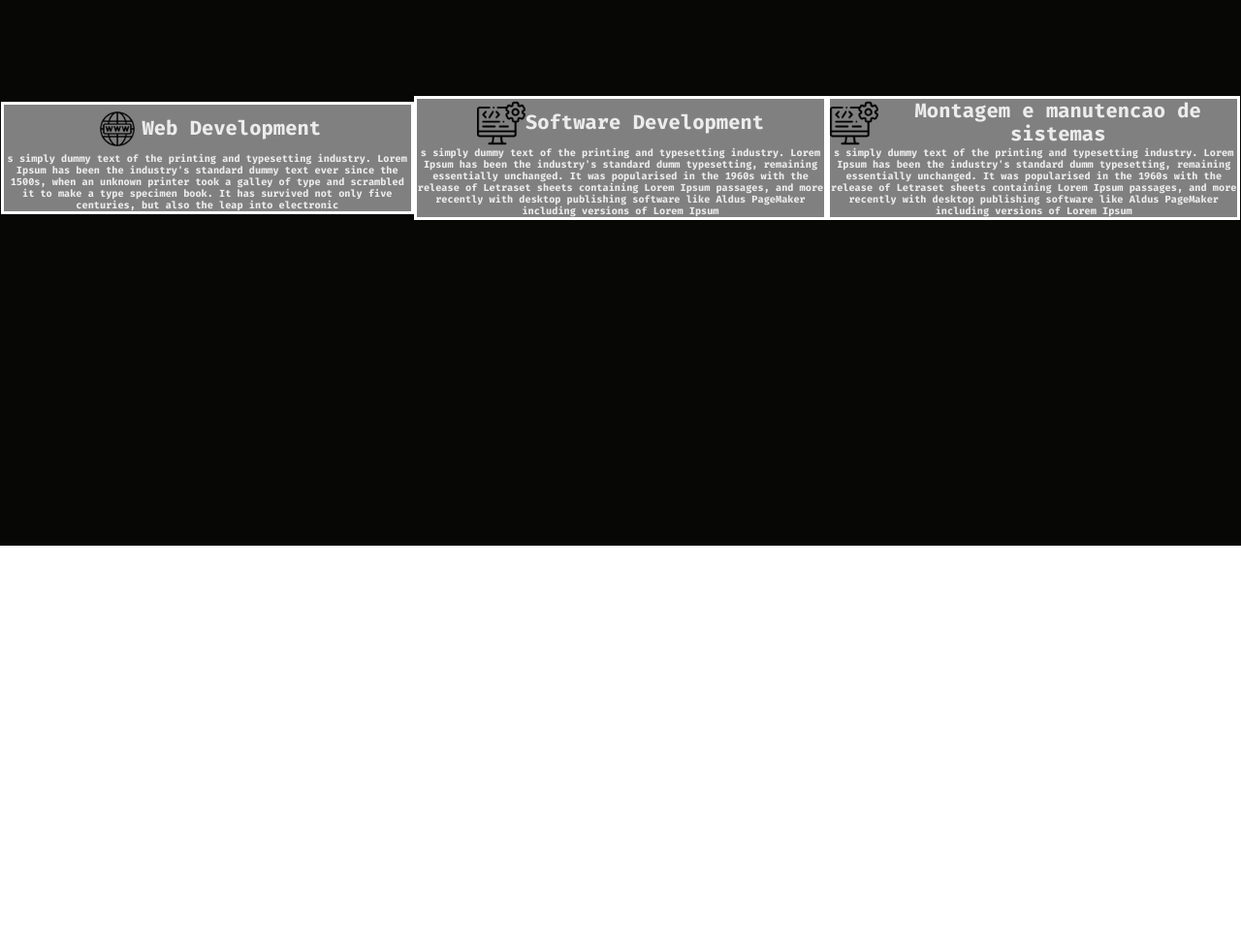
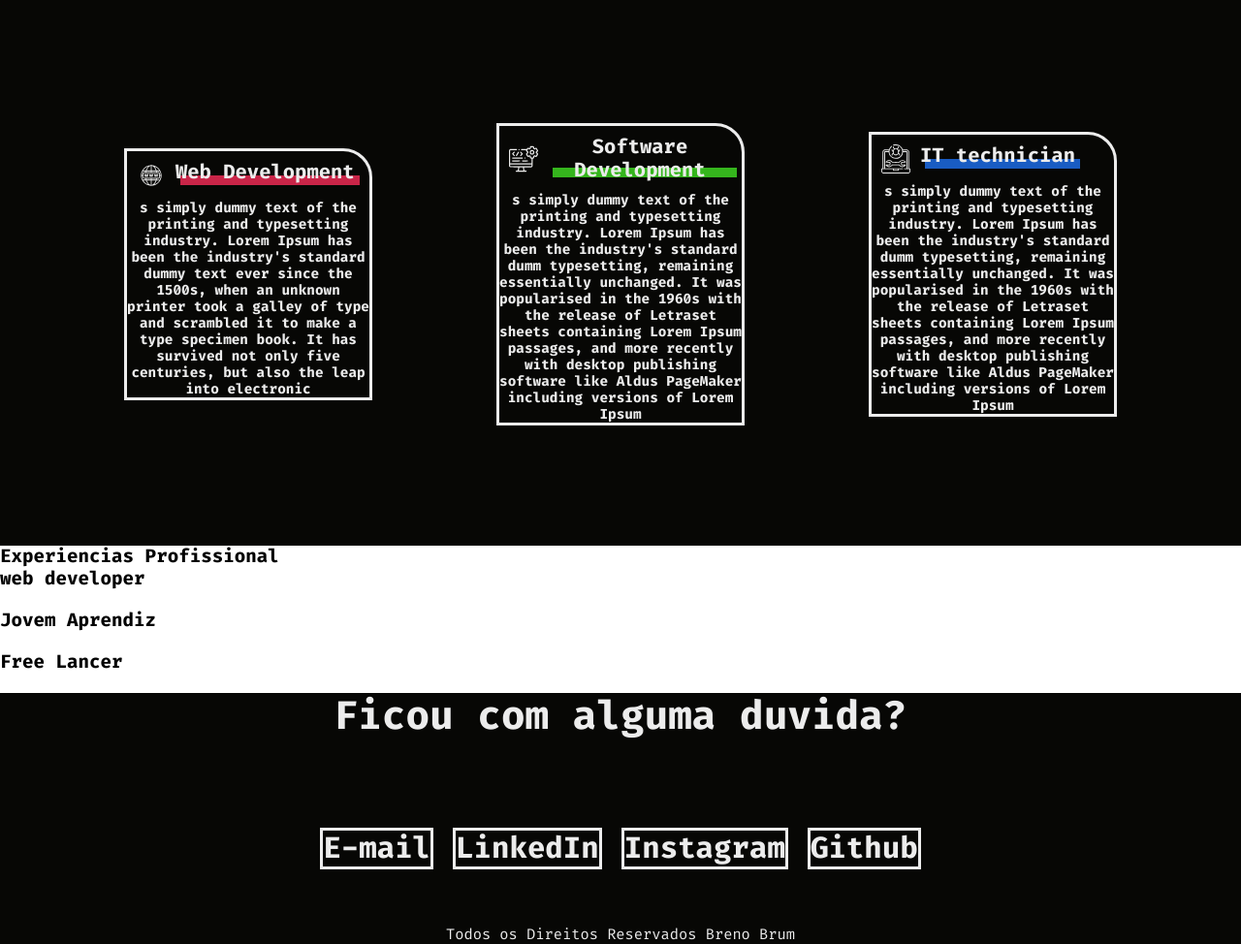
Before and after one commit to wbrenno/Portifolio, a plain HTML site: page index.html in a window 1280 px wide. Shown: the part 1037-2011 px from the top of the page at 97% size. Before the commit the page ends 1600 px from the top, so only its background shows below. Drawn offline with Linux system fonts and the light colour scheme.

Commit message:
expertice/footer 100% ajustes header

```diff
--- a/css/estilo.css
+++ b/css/estilo.css
@@ -41,7 +41,7 @@
 
 /* HEADER */
 header{
-    background-color: #070705;
+    background-color: #54595f;
     font-size: 20px;
     font-weight: 700;
     align-items: center;
@@ -49,17 +49,41 @@ header{
     justify-content: center;
     height: 10vh;
 }
-header a{
+header .name-header a{
+    text-decoration: none;
+    color: rgb(236, 236, 236);
+}
+header .name-header a.code-simb{
+    font-size: 30px;
+    font-weight: 700;
+}
+header .name-header{
+    display: flex;
+    width: 30%;
+    justify-content: center;
+    color: rgb(236, 236, 236);
+}
+
+header .name-header .code-simb{
+    font-weight: 300;
+    font-size: 16px;
+    display: flex;
+    align-items: center;
+}
+header .nav-bar{
+    width: 70%;
+}
+header .nav-bar a{
     position: relative;
     text-decoration: none;
     color: rgb(236, 236, 236);
     margin: 20px;
 }
-header a:hover, header span:hover{
+header .nav-bar a:hover, header .nav-bar span:hover{
     color: #42e123;
     text-align: center;
 }
-header a::after{
+header .nav-bar a::after{
     content: "";
     position: absolute;
     bottom: 0;
@@ -69,15 +93,14 @@ header a::after{
     background-color: white;
     transition: width 0.5s ease-in-out;
 }
-header a:hover::after, header span:hover::after{
+header .nav-bar a:hover::after, header .nav-bar span:hover::after{
     width: 100%;
 }
 
 /* HOME */
 #container-home{
-    background-color: #070705;
+    background: linear-gradient(to bottom, #54595f, #070705);
     display: flex;
-    flex-direction: column;
     justify-content: center;
     align-items: center ;
     height: 90vh;
@@ -90,10 +113,21 @@ header a:hover::after, header span:hover::after{
 }
 #container-home .text-intro p span.verde{
     font-size: 40px;
-    background-color: rgba(96, 233, 63, 0.4);
-    opacity: 0.5;
     width: fit-content;
-    border-radius: 10px;
+    color: rgb(236, 236, 236);
+    position: relative;
+    z-index: 1;
+
+}
+#container-home .text-intro p span.verde::after{
+    content: "";
+    position: absolute;
+    left: 5px;
+    bottom: 5px;
+    background-color: #42e123;
+    width: 100%;
+    height: 10px;
+    z-index: -1;
 }
 #container-home .text-intro p span.branco{
     color: rgb(236, 236, 236);
@@ -101,7 +135,7 @@ header a:hover::after, header span:hover::after{
 }
 #container-home .text-intro p.jr{
     color: rgb(236, 236, 236);
-    text-align: center;
+    text-align: end;
 }
 #container-home .perfil{
     justify-content: center;
@@ -114,96 +148,93 @@ header a:hover::after, header span:hover::after{
     height: 200px;
     object-fit: cover;
 }
-#container-home .redes-sociais{
-    display: grid;
-    position: absolute;
-    left: 20px;
-    bottom: 20px;
-    z-index: 2;
-}
-#container-home .redes-sociais a{
-    position: relative;
-    text-decoration: none;
-    color: rgb(236, 236, 236);
-    font-size: 30px;
-    transition: color 0.5s ease, text-decoration-color 0.5s ease;
-}
-#container-home .redes-sociais a::after{
-    content: "";
-    position: absolute;
-    left: 0;
-    bottom: 0;
-    height: 2px;
-    width: 0;
-    background-color: white;
-    transition: width 0.5s ease-in-out;
-}
-#container-home .redes-sociais a:hover{
-    color: #42e123;
-}
-#container-home .redes-sociais a:hover::after {
-  width: 100%;
-}
 
 /* EXPERTISE */
 #container-expertise{
     background-color: #070705;
+    height: 100vh;
+}
+#container-expertise>div{
     display: flex;
     justify-content: center;
     align-items: center;
-    height: 100vh;
+    height: 70vh;
+    color: rgb(236, 236, 236);
+}
+#container-expertise .title-expertise{
+    font-weight: 700;
+    font-size: 40px;
+    height: 30vh;
+    color: rgb(236, 236, 236);
+    align-items: end;
+    justify-content: flex-start;
+    display: flex;
+    width: auto;
+    width: fit-content;
+     margin-left: 10%;
 }
 #container-expertise .web-des{
-    width: 33.3%;
+    width: 20%;
+    height: auto;
+    margin: auto;
     text-align: center;
     display: flex;
     flex-direction: column;
-    border: 3px solid white;
-     background-color: gray;
+    border: 3px solid rgb(236, 236, 236);
+    border-radius: 0 30px 0 0;
+    background-color: #070705;
 }
 #container-expertise .web-des div{
     display: flex;
-    align-items: center;
-    justify-content: center;
+    padding: 10px;
+    align-items: initial;
     color: rgb(236, 236, 236);
 }
 #container-expertise .web-des div img{
-    width: 50px;
+    width: 30px;
+    margin-right: 10px;
 }
 #container-expertise .soft-des{
-    width: 33.3%;
+    width: 20%;
+    height: auto;
     text-align: center;
     display: flex;
     flex-direction: column;
-    border: 3px solid white;
-    background-color: gray;
+    border: 3px solid rgb(236, 236, 236);
+    border-radius: 0 30px 0 0;
+    background-color: #070705;
 }
 #container-expertise .soft-des div{
     display: flex;
-    align-items: center;
-    justify-content: center;
+    padding: 10px;
+    align-items: initial;
     color: rgb(236, 236, 236);
 }
 #container-expertise .soft-des div img{
-    width: 50px;
+    width: 30px;
+    margin-right: 10px;
 }
 #container-expertise .tecnico-ti{
-    width: 33.3%;
+    width: 20%;
+    height: auto;
+    margin: auto;
     text-align: center;
     display: flex;
     flex-direction: column;
-    border: 3px solid white;
-    background-color: gray;
+    border: 3px solid rgb(236, 236, 236);
+    border-radius: 0 30px 0 0;
+    background-color: #070705;
 }
 #container-expertise .tecnico-ti div{
     display: flex;
-    align-items: center;
-    justify-content: center;
+    padding: 10px;
+    align-items: initial;
     color: rgb(236, 236, 236);
 }
 
 #container-expertise .tecnico-ti div img{
-    width: 50px;
+    width: 30px;
+    margin-right: 10px;
 }
 #container-expertise .soft-des div p, #container-expertise .soft-des p, #container-expertise .web-des div p, #container-expertise .web-des p, #container-expertise .tecnico-ti p,
 #container-expertise .tecnico-ti div p{
@@ -212,7 +243,132 @@ header a:hover::after, header span:hover::after{
 }
 #container-expertise .soft-des div p, #container-expertise .web-des div p, #container-expertise .tecnico-ti div p{
     font-size: 20px;
+    position: relative;
+    z-index: 2;
+}
+#container-expertise .soft-des div p::after{
+    content: "";
+    position: absolute;
+    left: 5px;
+    bottom: 5px;
+    width: 100%;
+    background-color: #42e123;
+    opacity: 0.8;
+    height: 10px;
+    z-index: -1;
+}
+#container-expertise .web-des div p::after{
+    content: "";
+    position: absolute;
+    left: 5px;
+    bottom: 5px;
+    width: 100%;
+    background-color: #fa2e59;
+    opacity: 0.8;
+    height: 10px;
+    z-index: -1;
+}
+#container-expertise .tecnico-ti div p::after{
+    content: "";
+    position: absolute;
+    left: 5px;
+    bottom: 5px;
+    width: 100%;
+    background-color: #1e72f3;
+    opacity: 0.8;
+    height: 10px;
+    z-index: -1;
 }
 #container-expertise .soft-des p, #container-expertise .web-des p, #container-expertise .tecnico-ti p{
-    font-size: 10px;
+    font-size: 14px;
 }
+/* CONTATO */
+#contato{
+    background-color: #070705;
+    height: 30vh;
+}
+#contato .redes-sociais{
+    display: flex;
+    z-index: 2;
+    width: fit-content;
+    margin: auto;
+    height: 20vh;
+    align-items: center;
+}
+#contato .redes-sociais a{
+    text-decoration: none;
+    color: rgb(236, 236, 236);
+    font-size: 30px;
+    font-weight: 700;
+    transition: color 0.5s ease, text-decoration-color 0.5s ease;
+    width: fit-content;
+    margin:10px;
+}
+#contato .title-contato{
+    display: flex;
+    justify-content: center;
+    height: 10vh;
+}
+#contato .title-contato p{
+    font-size:40px;
+    font-weight: 700;
+    color: rgb(236, 236, 236);
+}
+#contato .redes-sociais a.link, #contato .redes-sociais a.git, #contato .redes-sociais a.insta, #contato .redes-sociais a.email{
+    border: 3px solid;
+}
+#contato .redes-sociais a.link:hover{
+    color: #1e72f3;
+}
+#contato .redes-sociais a.git:hover{
+    color: #42e123;
+}
+#contato .redes-sociais a.insta:hover{
+    color: #fa2e59;
+}
+#contato .redes-sociais a.email:hover{
+    color: #7f135f;
+}
+/* footer */
+footer{
+    background-color: #070705;
+}
+footer .direitos{
+    width: fit-content;
+    margin: auto;
+}
+footer .direitos a.name-foot{
+    transition: color 0.5s ease, text-decoration-color 0.5s ease;
+    position: relative;
+    z-index: 1;
+}
+footer .direitos a.name-foot::after{
+    content: "";
+    position: absolute;
+    left: 0;
+    bottom: 3px;
+    height: 1px;
+    width: 0;
+    background-color: rgb(236, 236, 236);
+    transition:0.5s ease-in-out;
+    z-index: -1;
+}
+footer .direitos a.name-foot:hover::after{
+    content: "";
+    position: absolute;
+    left: 0;
+    bottom: 3px;
+    height: 1px;
+    width: 100%;
+    background-color: rgb(236, 236, 236);
+    transition:0.5s ease-in-out;
+    z-index: -1;
+}
+footer .direitos a, footer .direitos p{
+    text-decoration: none;
+    color: rgb(236, 236, 236);
+    font-size: 15px;
+}
+footer .direitos a.name-foot:hover{
+    color: #42e123;
+}
--- a/index.html
+++ b/index.html
@@ -8,36 +8,36 @@
 </head>
 <body>
     <header>
+        <div class="name-header">
+            <a href="" class="code-simb"><p>Breno Brum</p></a>
+        </div>
+        <div class="nav-bar">
             <a href="#">Home</a>
-            <a href="#">Sobre mim</a>
             <a href="#container-expertise">Expertise</a>
-            <a href="#">Experiencia</a>
+            <a href="#experiencia">Experiencia</a>
+            <a href="#contato">Contato</a>
+        </div>
     </header>
+
     <section id="container-home">
-        <div class="perfil">
-            <img src="img/perfil1.png" alt="">
-        </div>
         <div class="text-intro">
         <p>
             <span class="branco"></span>
-            <span class="verde"></span>
+            <span class="verde"></span><br>
         </p>
         <p class="jr"></p>
         </div>
-        <div class="redes-sociais">
-            <a href="#">LinkedIn</a>
-            <a href="#">Instagram</a>
-            <a href="#">Github</a>
+        <div class="perfil">
+            <img src="img/perfill.png" alt="">
         </div>
     </section>
-    <section id="container-sobremim">
-        <div></div>
-        <div></div>
-    </section>
+
     <section id="container-expertise">
+        <p class="title-expertise">Minhas <br>Habilidades:</p>
+        <div>
             <div class="web-des">
                 <div>
-                <img src="img/logotest.png" alt="">
+                    <img src="img/logotest.svg" alt="">
                     <p>Web Development</p>
                 </div>
                 <p>s simply dummy text of the printing and typesetting industry.
@@ -47,7 +47,7 @@
             </div>
             <div class="soft-des">
                 <div>
-                <img src="img/desenvolvedor-de-software.png" alt="">
+                    <img src="img/desenvolvedor-de-software.svg" alt="">
                     <p>Software Development</p>
                 </div>
                 <p>s simply dummy text of the printing and typesetting industry. Lorem Ipsum has been the industry's standard dumm
@@ -58,8 +58,8 @@
             </div>
             <div class="tecnico-ti">
                 <div>
-                <img src="img/desenvolvedor-de-software.png" alt="">
-                <p>Montagem e manutencao de sistemas</p>
+                    <img src="img/erro.svg" alt="">
+                    <p>IT technician</p>
                 </div>
                 <p>s simply dummy text of the printing and typesetting industry. Lorem Ipsum has been the industry's standard dumm
                     typesetting, remaining essentially unchanged. It was popularised in the 1960s with the release of
@@ -67,7 +67,53 @@
                     PageMaker including versions of Lorem Ipsum
                 </p>
             </div>
+        </div>
     </section>
+
+    <section id="experiencia">
+        <div class="title-experiencia">
+            <h3>Experiencias Profissional</h3>
+        </div>
+        <div>
+            <h3>web developer</h3>
+            <img src="" alt="">
+            <div>
+                <p></p>
+            </div>
+        </div>
+        <div>
+            <h3>Jovem Aprendiz</h3>
+            <img src="" alt="">
+            <div>
+                <p></p>
+            </div>
+        </div>
+        <div>
+            <h3>Free Lancer</h3>
+            <img src="" alt="">
+            <div>
+                <p></p>
+            </div>
+        </div>
+    </section>
+
+    <section id="contato">
+        <div class="title-contato">
+            <p>Ficou com alguma duvida?</p>
+        </div>
+        <div class="redes-sociais">
+            <a href="#" class="email">E-mail</a>
+            <a href="#" class="link">LinkedIn</a>
+            <a href="#" class="insta">Instagram</a>
+            <a href="#" class="git">Github</a>
+        </div>
+    </section>
+
+    <footer>
+        <div class="direitos">
+            <p>Todos os Direitos Reservados <a href="" class="name-foot">Breno Brum </a></p>
+        </div>
+    </footer>
     <script src="script/script.js"></script>
 </body>
 </html>
--- a/script/script.js
+++ b/script/script.js
@@ -37,5 +37,7 @@ const textojr = "Junior Developer";
     }
 }
 
+const simbnome = document.querySelector('.code-simb');
+simbnome.textContent = " </>";
 
   digitarbranco(); // inicia tudo
```
Also changed, not shown: img/desenvolvedor-de-software.png (deleted), img/desenvolvedor-de-software.svg (added), img/erro.svg (added), img/logotest.png (deleted), img/logotest.svg (added), 1 other file. Lines whose indentation alone changed are shown as unchanged.
